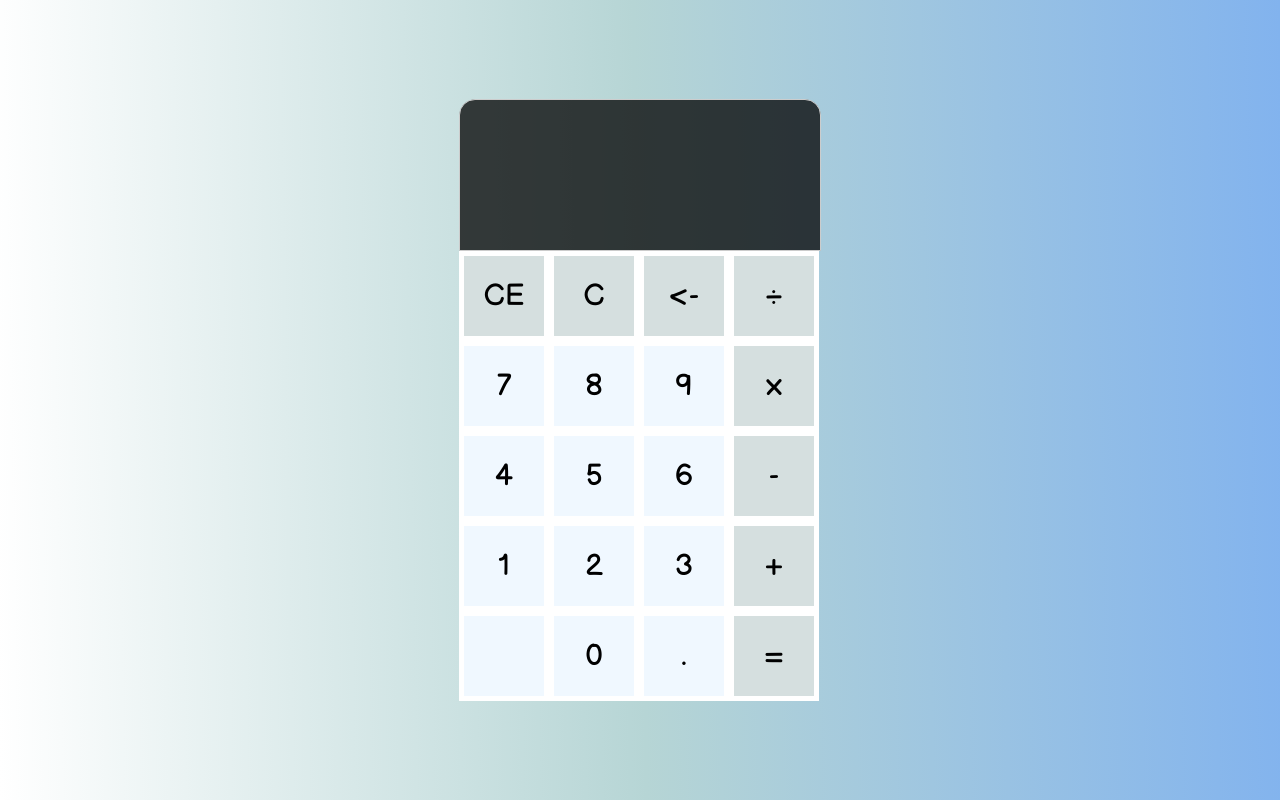
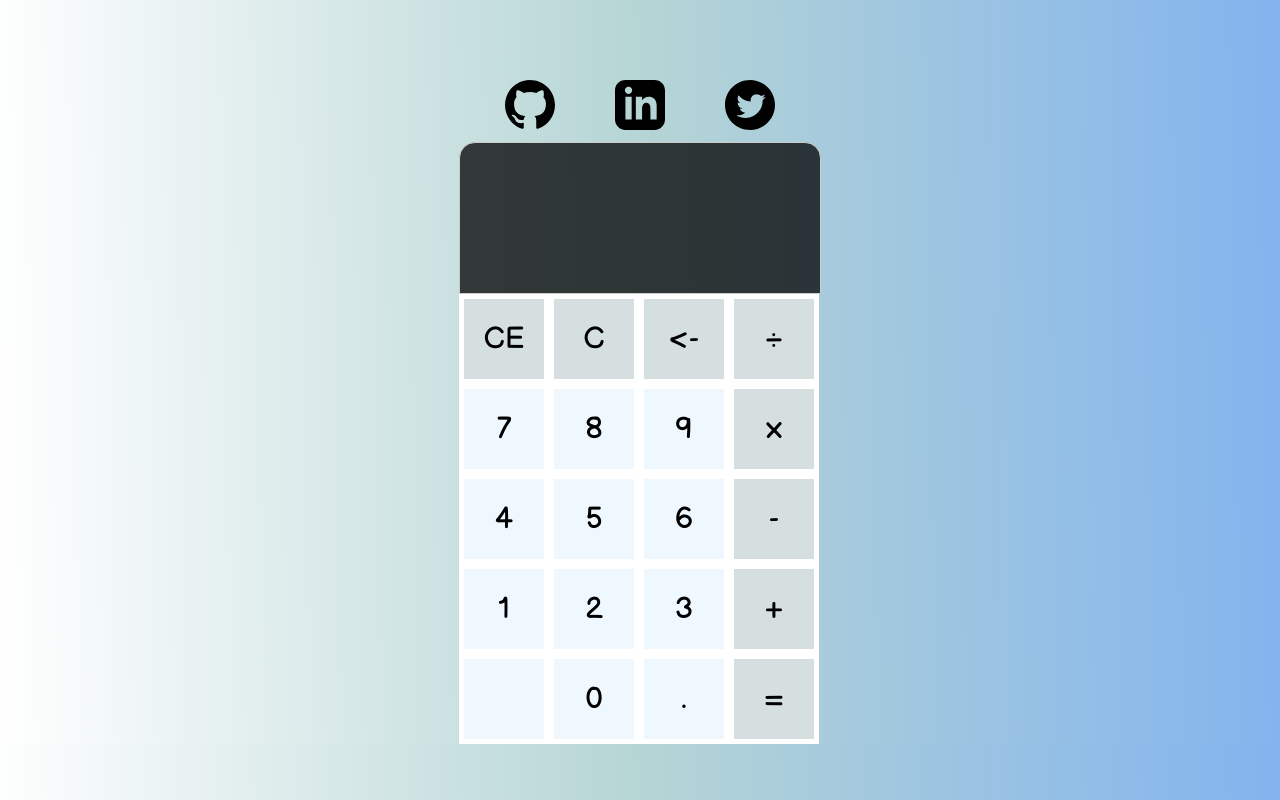
Before and after one commit to K-dense/calculator, a plain HTML site: page index.html in a window 1280 px wide. Drawn offline with Linux system fonts and the light colour scheme.

Commit message:
Added social media links

```diff
--- a/index.html
+++ b/index.html
@@ -9,6 +9,15 @@
   <title>Calculator</title>
 </head>
 <body>
+
+  <header>
+    <ul>
+      <a href="https://github.com/K-dense" target="_blank"><li><svg id="svg" xmlns="http://www.w3.org/2000/svg" width="24" height="24" viewBox="0 0 24 24"><path d="M12 0c-6.626 0-12 5.373-12 12 0 5.302 3.438 9.8 8.207 11.387.599.111.793-.261.793-.577v-2.234c-3.338.726-4.033-1.416-4.033-1.416-.546-1.387-1.333-1.756-1.333-1.756-1.089-.745.083-.729.083-.729 1.205.084 1.839 1.237 1.839 1.237 1.07 1.834 2.807 1.304 3.492.997.107-.775.418-1.305.762-1.604-2.665-.305-5.467-1.334-5.467-5.931 0-1.311.469-2.381 1.236-3.221-.124-.303-.535-1.524.117-3.176 0 0 1.008-.322 3.301 1.23.957-.266 1.983-.399 3.003-.404 1.02.005 2.047.138 3.006.404 2.291-1.552 3.297-1.23 3.297-1.23.653 1.653.242 2.874.118 3.176.77.84 1.235 1.911 1.235 3.221 0 4.609-2.807 5.624-5.479 5.921.43.372.823 1.102.823 2.222v3.293c0 .319.192.694.801.576 4.765-1.589 8.199-6.086 8.199-11.386 0-6.627-5.373-12-12-12z"/></svg></li></a>
+      <a href="https://linkedin.com/in/tomás-ladera-84a591212/" target="_blank"><li><svg id="svg" xmlns="http://www.w3.org/2000/svg" width="24" height="24" viewBox="0 0 24 24"><path d="M19 0h-14c-2.761 0-5 2.239-5 5v14c0 2.761 2.239 5 5 5h14c2.762 0 5-2.239 5-5v-14c0-2.761-2.238-5-5-5zm-11 19h-3v-11h3v11zm-1.5-12.268c-.966 0-1.75-.79-1.75-1.764s.784-1.764 1.75-1.764 1.75.79 1.75 1.764-.783 1.764-1.75 1.764zm13.5 12.268h-3v-5.604c0-3.368-4-3.113-4 0v5.604h-3v-11h3v1.765c1.396-2.586 7-2.777 7 2.476v6.759z"/></svg></li></a>
+      <a href="https://twitter.com/arlemish" target="_blank"><li><svg id="svg" xmlns="http://www.w3.org/2000/svg" width="24" height="24" viewBox="0 0 24 24"><path d="M12 0c-6.627 0-12 5.373-12 12s5.373 12 12 12 12-5.373 12-12-5.373-12-12-12zm6.066 9.645c.183 4.04-2.83 8.544-8.164 8.544-1.622 0-3.131-.476-4.402-1.291 1.524.18 3.045-.244 4.252-1.189-1.256-.023-2.317-.854-2.684-1.995.451.086.895.061 1.298-.049-1.381-.278-2.335-1.522-2.304-2.853.388.215.83.344 1.301.359-1.279-.855-1.641-2.544-.889-3.835 1.416 1.738 3.533 2.881 5.92 3.001-.419-1.796.944-3.527 2.799-3.527.825 0 1.572.349 2.096.907.654-.128 1.27-.368 1.824-.697-.215.671-.67 1.233-1.263 1.589.581-.07 1.135-.224 1.649-.453-.384.578-.87 1.084-1.433 1.489z"/></svg></li></a>
+    </ul>
+  </header>
+
   <div class="calc-main-container">
 
     <div class="output">
--- a/style.css
+++ b/style.css
@@ -13,11 +13,28 @@ body {
   background: linear-gradient(89deg, #FFFFFF 0%, #B6D5D5 50%, #82B3EE 100%);
 }
 
+header {
+  display: block;
+  margin-top: 10vh;
+  margin-bottom: 1vh;
+}
+
+header > ul {
+  display: flex;
+  list-style: none;
+  gap: 60px;
+}
+
+svg {
+  width: 50px;
+  height: 50px;
+}
+
 .calc-main-container {
   display: grid;
   justify-content: center;
   align-content: center;
-  min-height: 100vh;
+  min-height: 30vh;
   grid-template-columns: repeat(1, 362px);
   grid-template-rows: minmax(150px, auto);
 }
```
